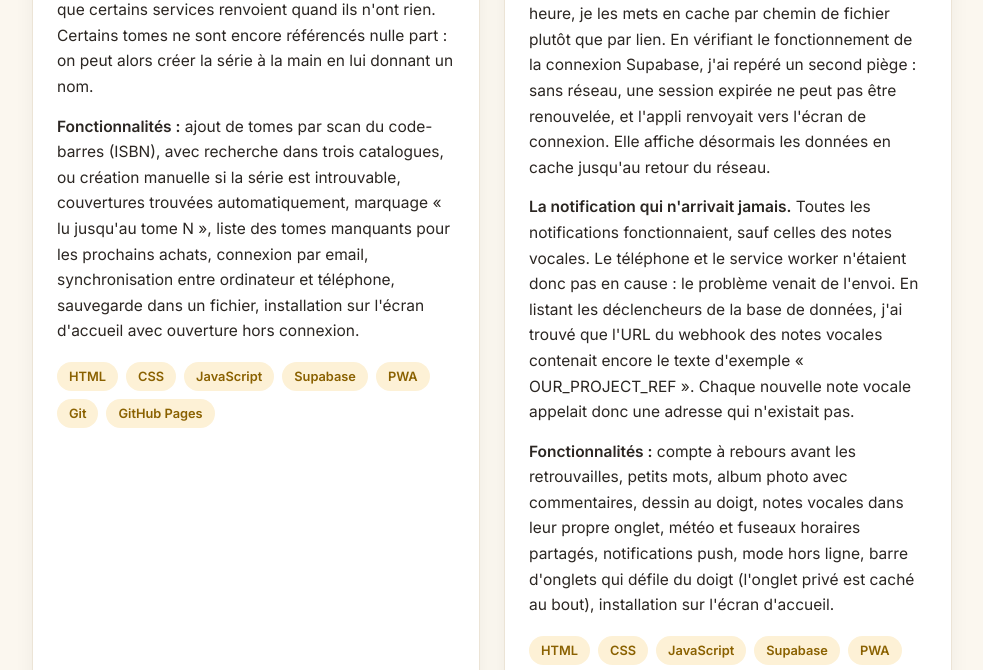
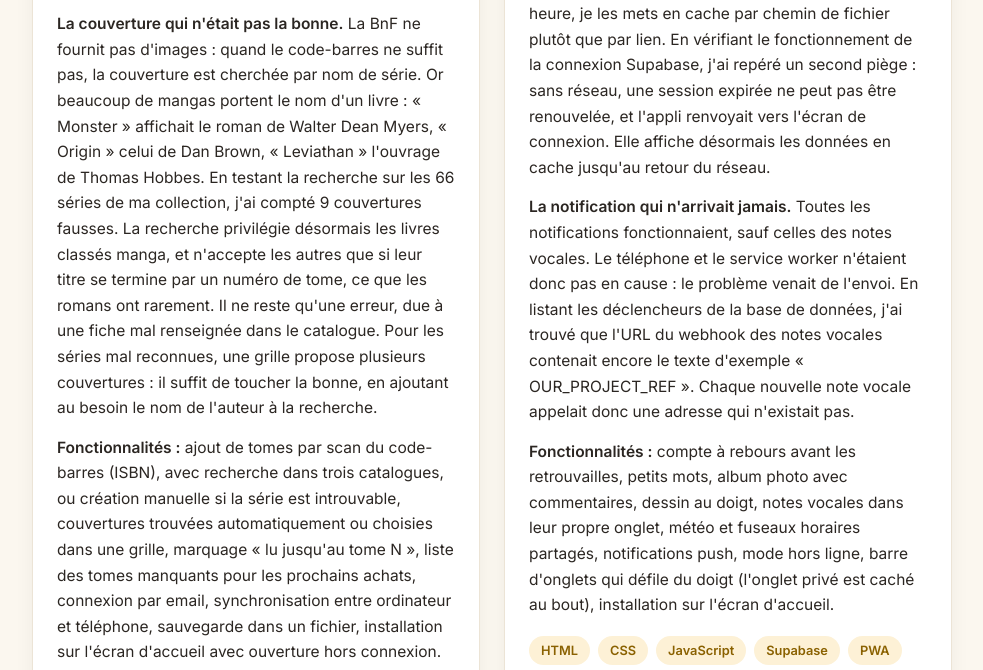
Before and after one commit to Zbiboo/zbiboo.github.io, a plain HTML site: page index.html in a window 1280 px wide. Shown: the part 1967-2637 px from the top of the page, without its empty margins (148-1131 px from the left). Drawn offline with Linux system fonts and the light colour scheme.

Commit message:
Manga Tracker: add the cover search story and the cover picker
Co-Authored-By: Claude Opus 5.5 <noreply@anthropic.com>

```diff
--- a/index.html
+++ b/index.html
@@ -81,15 +81,25 @@
               catalogue de la Bibliothèque nationale de France, qui recense les livres publiés en
               France. Les sources sont interrogées l'une après l'autre (Google Books, puis la BnF,
               puis Open Library), et seulement si la précédente n'a rien trouvé, pour transmettre
-              l'ISBN au moins de services possible. Comme la BnF ne fournit pas d'images, la
-              couverture est cherchée à part, par ISBN puis par nom de série, en écartant les images
-              vides d'un pixel que certains services renvoient quand ils n'ont rien. Certains tomes
-              ne sont encore référencés nulle part : on peut alors créer la série à la main en lui
-              donnant un nom.
+              l'ISBN au moins de services possible. Certains tomes ne sont encore référencés nulle
+              part : on peut alors créer la série à la main en lui donnant un nom.
+            </p>
+            <p>
+              <strong>La couverture qui n'était pas la bonne.</strong> La BnF ne fournit pas
+              d'images : quand le code-barres ne suffit pas, la couverture est cherchée par nom de
+              série. Or beaucoup de mangas portent le nom d'un livre : « Monster » affichait le roman
+              de Walter Dean Myers, « Origin » celui de Dan Brown, « Leviathan » l'ouvrage de Thomas
+              Hobbes. En testant la recherche sur les 66 séries de ma collection, j'ai compté 9
+              couvertures fausses. La recherche privilégie désormais les livres classés manga, et n'accepte
+              les autres que si leur titre se termine par un numéro de tome, ce que les romans ont
+              rarement. Il ne reste qu'une erreur, due à une fiche mal renseignée dans le catalogue.
+              Pour les séries mal reconnues, une grille propose plusieurs couvertures : il suffit de
+              toucher la bonne, en ajoutant au besoin le nom de l'auteur à la recherche.
             </p>
             <p><strong>Fonctionnalités :</strong> ajout de tomes par scan du code-barres
               (ISBN), avec recherche dans trois catalogues, ou création manuelle si la série
-              est introuvable, couvertures trouvées automatiquement, marquage « lu jusqu'au
+              est introuvable, couvertures trouvées automatiquement ou choisies dans une grille,
+              marquage « lu jusqu'au
               tome N », liste des tomes manquants pour les prochains achats, connexion par email,
               synchronisation entre ordinateur et téléphone, sauvegarde dans un fichier,
               installation sur l'écran d'accueil avec ouverture hors connexion.</p>
```
